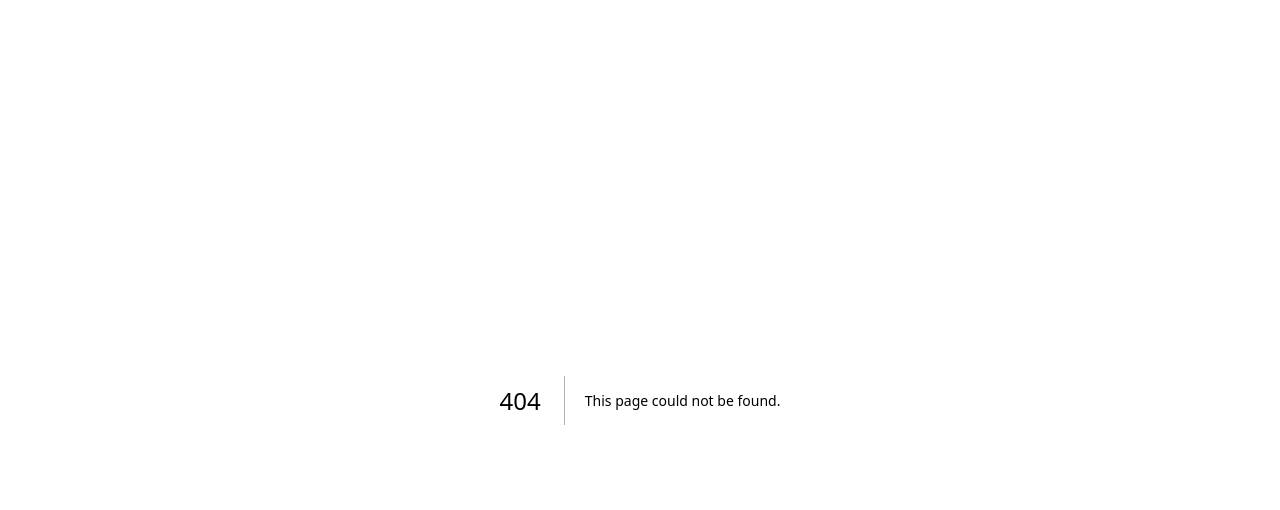
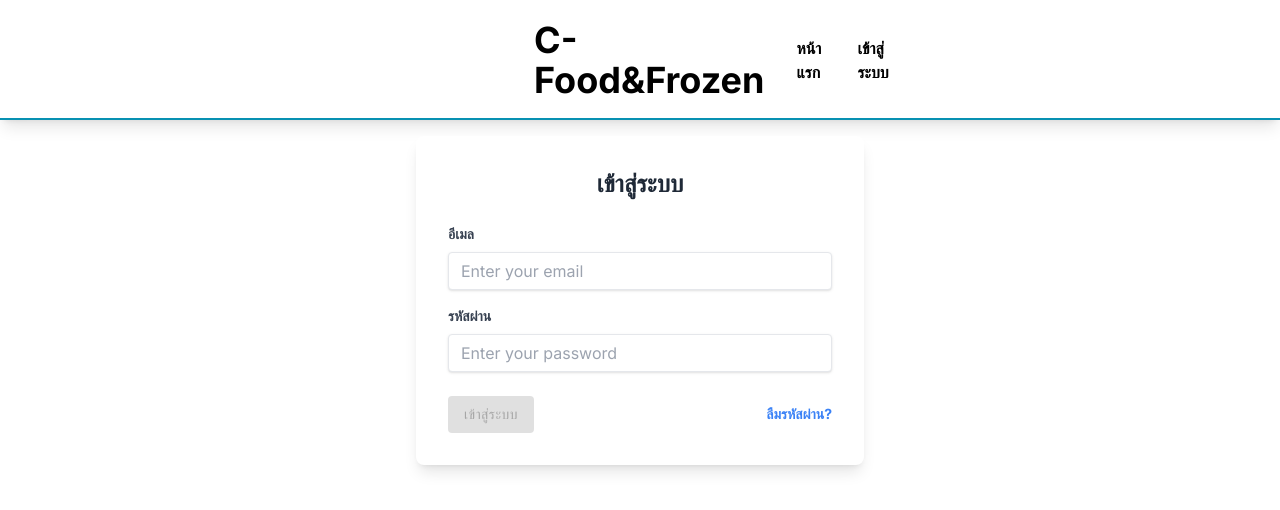
Before and after one commit to devaeem/C-Food-Frozen, a Next.js app: page /login in a window 1280 px wide. Before the commit this address had no page. Shown: the top 510 px of the page. Built offline with nearby package versions, Linux system fonts and the light colour scheme.

Commit message:
add: ui login page

```diff
--- a/app/components/footer.jsx
+++ b/app/components/footer.jsx
@@ -3,7 +3,7 @@
 const Footer = () => {
   return (
     <>
-      <footer className="bg-gray-800 text-white py-4 mt-8">
+      <footer className="bg-gray-800 text-white py-4 mt-4">
         <div className="container mx-auto text-center">
           <div className="text-lg font-semibold">C-Food&Frozen</div>
           <div className="text-sm mt-2">
--- /dev/null
+++ b/app/components/login.jsx
@@ -0,0 +1,81 @@
+"use client";
+
+import React, { useState } from "react";
+import Button from "@mui/material/Button";
+const Login = () => {
+  const [email, setEmail] = useState("");
+  const [password, setPassword] = useState("");
+
+  const handleSubmit = (e) => {
+    e.preventDefault();
+    console.log("users", { email, password });
+    alert(email + " " + password);
+  };
+  return (
+    <>
+      <div className="min-h-screen flex items-start justify-center  ">
+        <div className="bg-white p-8 rounded-lg shadow-lg w-full max-w-md mt-[1rem]">
+          <h2 className="text-2xl font-semibold text-center text-gray-800 mb-6">
+            เข้าสู่ระบบ
+          </h2>
+          <form>
+            <div className="mb-4">
+              <label
+                className="block text-gray-700 text-sm font-bold mb-2"
+                htmlFor="email"
+              >
+                อีเมล
+              </label>
+              <input
+                className="shadow appearance-none border rounded w-full py-2 px-3 text-gray-700 leading-tight focus:outline-none focus:shadow-outline"
+                id="email"
+                type="email"
+                placeholder="Enter your email"
+                onChange={(e) => setEmail(e.target.value)}
+              />
+            </div>
+            <div className="mb-6">
+              <label
+                className="block text-gray-700 text-sm font-bold mb-2"
+                htmlFor="password"
+              >
+                รหัสผ่าน
+              </label>
+              <input
+                className="shadow appearance-none border rounded w-full py-2 px-3 text-gray-700 leading-tight focus:outline-none focus:shadow-outline"
+                id="password"
+                type="password"
+                placeholder="Enter your password"
+                onChange={(e) => setPassword(e.target.value)}
+              />
+            </div>
+            <div className="flex items-center justify-between">
+              {/* <button
+                className=" bg-blue-500 hover:bg-blue-700 text-white font-bold py-2 px-4 rounded focus:outline-none focus:shadow-outline"
+                type="button"
+                onClick={handleSubmit}
+                disabled={password.length > 6}
+              ></button> */}
+              <Button
+                variant="contained"
+                onClick={handleSubmit}
+                disabled={password.split("").length < 6}
+              >
+                เข้าสู่ระบบ
+              </Button>
+
+              <a
+                className="inline-block align-baseline font-bold text-sm text-blue-500 hover:text-blue-800"
+                href="#"
+              >
+                ลืมรหัสผ่าน?
+              </a>
+            </div>
+          </form>
+        </div>
+      </div>
+    </>
+  );
+};
+
+export default Login;
--- /dev/null
+++ b/app/login/page.jsx
@@ -0,0 +1,15 @@
+import React from "react";
+import Login from "../components/login";
+import Header from "../components/header";
+const page = () => {
+  return (
+    <>
+      <Header />
+      <Login />
+
+
+    </>
+  );
+};
+
+export default page;
--- a/package.json
+++ b/package.json
@@ -9,6 +9,9 @@
     "lint": "next lint"
   },
   "dependencies": {
+    "@emotion/react": "^11.11.4",
+    "@emotion/styled": "^11.11.5",
+    "@mui/material": "^5.15.20",
     "@radix-ui/react-slot": "^1.1.0",
     "class-variance-authority": "^0.7.0",
     "clsx": "^2.1.1",
```
Also changed, not shown: 2 other files (tests, documents, lock files or other folders).
